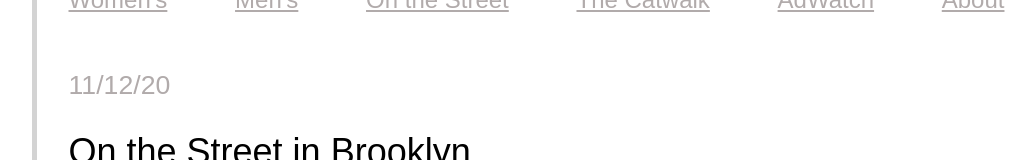
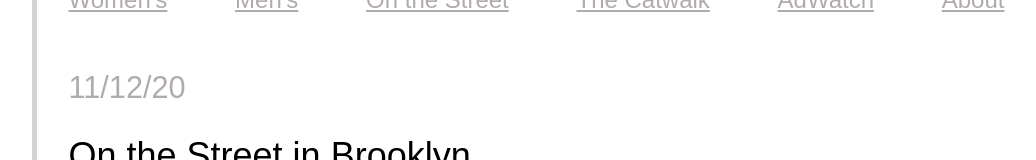
Before and after one commit to DelfinaGist/FashionBlog, a React (Create React App) app in the folder react-app-fashion-blog/: page / in a window 1280 px wide. Shown: the part 301-461 px from the top of the page, without its empty margins (106-1142 px from the left). Built offline with nearby package versions, Linux system fonts and the light colour scheme.

Commit message:
commit another font size adjustment

```diff
--- a/react-app-fashion-blog/src/index.css
+++ b/react-app-fashion-blog/src/index.css
@@ -19,7 +19,7 @@ header, main, footer {
 
 time {
   color: rgb(177, 171, 171);
-  font-size: 20pt;
+  font-size: 23pt;
 }
 
 h1 {
```
